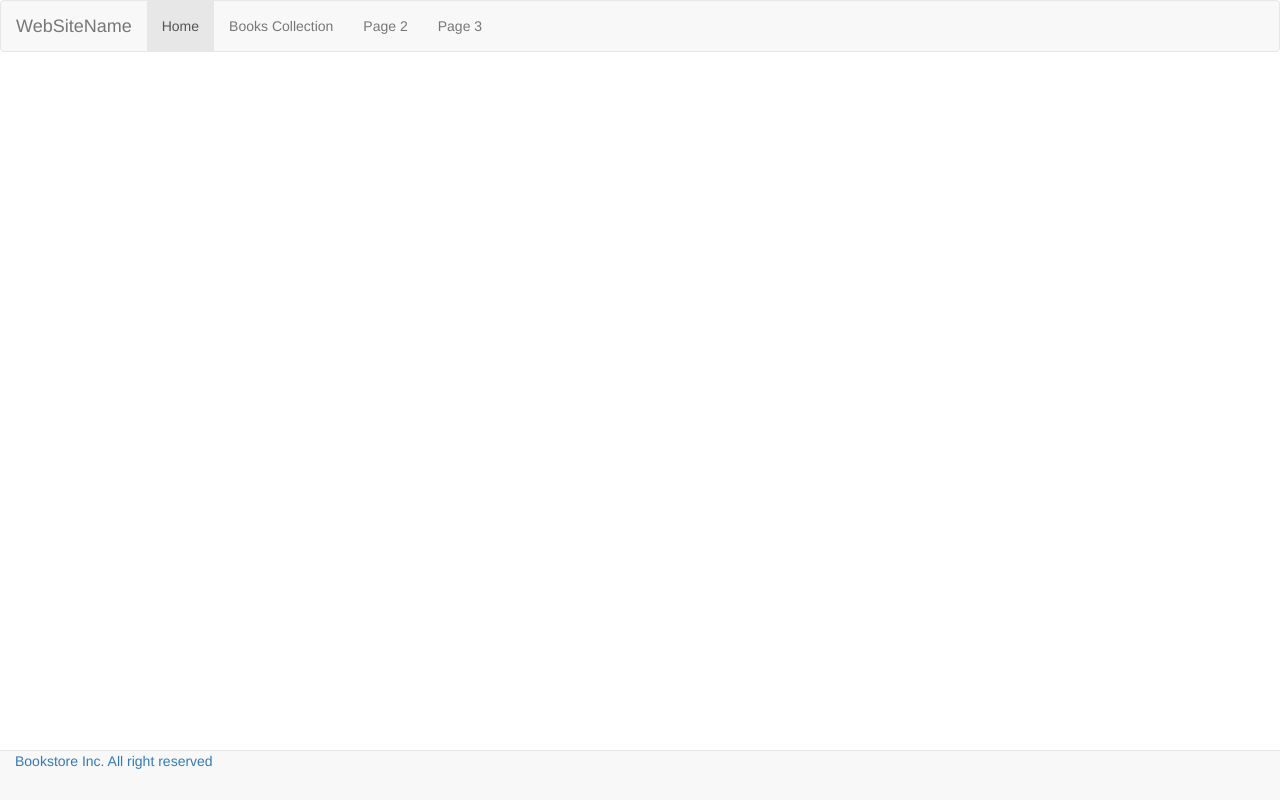
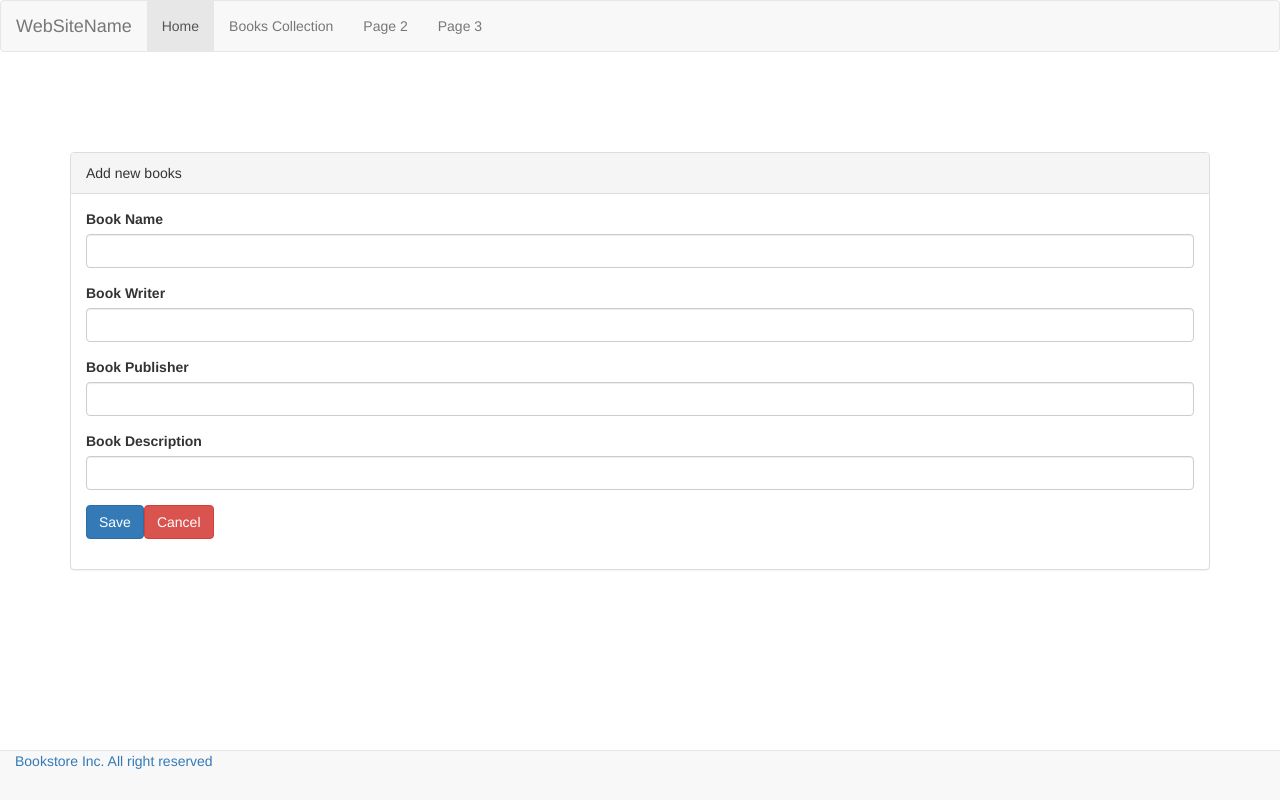
Before and after one commit to RezaNurRochmat13/Angular-6-Bookstore, an Angular app: page /add-new-books in a window 1280 px wide. Before the commit this address led to /. Built offline with nearby package versions, Linux system fonts and the light colour scheme.

Commit message:
create new books

```diff
--- a/src/app/applications/books/books.module.ts
+++ b/src/app/applications/books/books.module.ts
@@ -1,3 +1,5 @@
+import { FormsModule, ReactiveFormsModule } from '@angular/forms';
+import { AddNewBooksComponent } from './core/add-new-books/add-new-books.component';
 import { NgModule } from '@angular/core';
 import { CommonModule } from '@angular/common';
 import { BooksComponent } from './core/books.component';
@@ -6,8 +8,12 @@ import { BooksRoutes } from './books.routing';
 @NgModule({
   imports: [
     CommonModule,
-    BooksRoutes
+    BooksRoutes,
+    ReactiveFormsModule,
+    FormsModule
   ],
-  declarations: [BooksComponent]
+  declarations: [
+  BooksComponent,
+  AddNewBooksComponent]
 })
 export class BooksModule { }
--- /dev/null
+++ b/src/app/applications/books/core/add-new-books/add-new-books.component.html
@@ -0,0 +1,29 @@
+<div class="container">
+  <div class="panel panel-default">
+     <div class="panel-heading">Add new books</div>
+     <div class="panel-body">
+       <form [formGroup]="bookForm" (ngSubmit)="onFormApplicationSubmit()">
+          <div class="form-group">
+            <label>Book Name</label>
+            <input type="text" class="form-control" formControlName="book_name">
+          </div>
+          <div class="form-group">
+            <label>Book Writer</label>
+            <input type="text" class="form-control" formControlName="book_writer">
+          </div>
+          <div class="form-group">
+            <label>Book Publisher</label>
+            <input type="text" class="form-control" formControlName="book_publisher">
+          </div>
+          <div class="form-group">
+            <label>Book Description</label>
+            <input type="text" class="form-control" formControlName="book_description">
+          </div>
+          <div class="form-group">
+            <button type="submit" class="btn btn-primary">Save</button>
+            <button type="button" class="btn btn-danger">Cancel</button>
+          </div>
+       </form>
+     </div>
+   </div>
+ </div>
--- /dev/null
+++ b/src/app/applications/books/core/add-new-books/add-new-books.component.ts
@@ -0,0 +1,46 @@
+import { BooksService } from './../../services/books.service';
+import { Component, OnInit } from '@angular/core';
+import { FormControl, FormGroup, FormBuilder } from '@angular/forms';
+
+@Component({
+  selector: 'app-add-new-books',
+  templateUrl: './add-new-books.component.html',
+  styleUrls: ['./add-new-books.component.css']
+})
+export class AddNewBooksComponent implements OnInit {
+  bookForm: FormGroup;
+
+  constructor(
+    private formBuilder: FormBuilder,
+    private booksSvc: BooksService
+  ) { }
+
+  ngOnInit() {
+    this.doInitForm();
+  }
+
+  doInitForm() {
+    this.bookForm = this.formBuilder.group({
+      book_name: '',
+      book_writer: '',
+      book_publisher: '',
+      book_description: ''
+    });
+  }
+
+  onFormApplicationSubmit() {
+    const body = {
+      book_name: this.bookForm.value.book_name,
+      book_writer: this.bookForm.value.book_writer,
+      book_publisher: this.bookForm.value.book_publisher,
+      book_description: this.bookForm.value.book_description
+    };
+    this.doCreate(body);
+  }
+
+  doCreate(body) {
+    this.booksSvc.saveBooks(body).subscribe((response) => {
+      console.log('Insert berhasil', response);
+    });
+  }
+}
--- a/src/app/applications/books/core/books.component.html
+++ b/src/app/applications/books/core/books.component.html
@@ -2,7 +2,7 @@
  <div class="panel panel-default">
     <div class="panel-heading">List of books</div>
     <div class="panel-body">
-        <a class="btn btn-success">Add New</a>
+        <a routerLink="/add-new-books" class="btn btn-success">Add New</a>
       <table class="table table-striped table-hover">
         <thead>
           <tr>
--- a/src/app/applications/books/services/books.service.ts
+++ b/src/app/applications/books/services/books.service.ts
@@ -20,8 +20,11 @@ constructor(
  * @returns Observable Value
  * @memberof BooksService
  */
-public getAllDataBooks(): Observable<any> {
+ public getAllDataBooks(): Observable<any> {
   return this.httpService.get(this.BOOKS_URL_API);
-}
+ }
+ public saveBooks(body: any): Observable<any> {
+  return this.httpService.post(this.BOOKS_URL_API, body);
+ }
 
 }
```
Also changed, not shown: src/app/applications/books/books.routing.ts (+6 -1 lines), src/app/applications/books/core/add-new-books/add-new-books.component.css (added), 1 other file (tests, documents, lock files or other folders).
